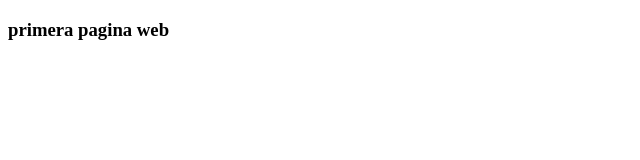
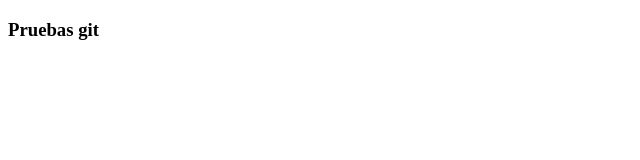
Before and after one commit to nowy10/pruebas, a plain HTML site: page index.html in a window 1280 px wide. Shown: the full height of the page, 0-640 px from the left. Drawn offline with Linux system fonts and the light colour scheme.

Commit message:
change title and update content

```diff
--- a/index.html
+++ b/index.html
@@ -5,13 +5,13 @@
 <meta http-equiv="X-UA-Compatible" content="IE=edge">
 <meta name="viewport" content="width=device-width, initial-scale=1">
 
-<title>test</title>
+<title>GSWEB</title>
 
 </head>
 <body>
 
 <div>
-<h3>primera pagina web</h3>
+<h3>Pruebas git</h3>
 </div>
 
 </body>
```
